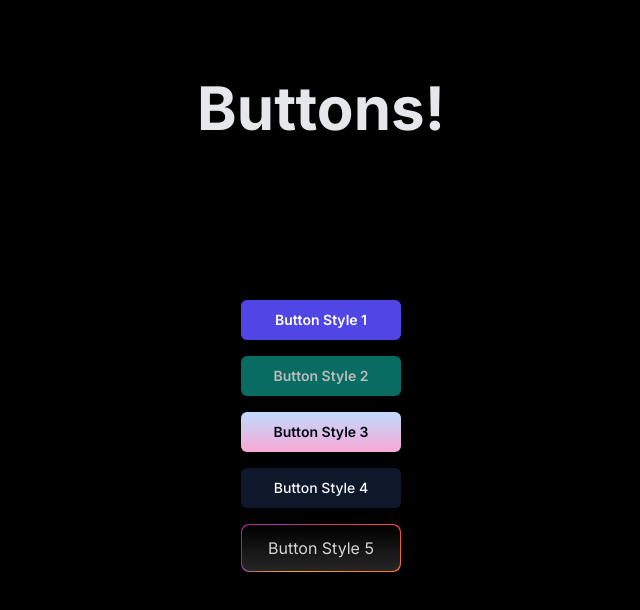
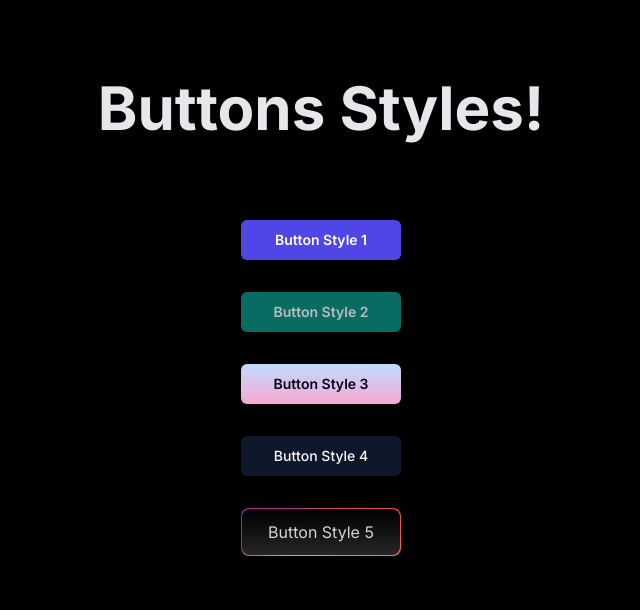
Before and after one commit to DrakeAlia/shimmer-button, a Next.js app: page / in a window 1280 px wide. Shown: the top 610 px of the page, without its empty margins (319-959 px from the left). Built offline with nearby package versions, Linux system fonts and the light colour scheme.

Commit message:
spaced out buttons

```diff
--- a/app/page.tsx
+++ b/app/page.tsx
@@ -4,13 +4,13 @@ import { buttonVariants } from "../components/ui/button";
 export default function Home() {
   return (
     // Background
-    <div className="bg-black flex flex-col text-center items-center min-h-screen mx-auto py-20 max-w-3x">
+    <div className="bg-black flex flex-col text-center items-center min-h-screen mx-auto py-20 max-w-3x ">
       <h1 className="animate-bounce text-4xl text-gray-200 font-bold sm:text-6xl">
-        Buttons!
+        Buttons Styles!
       </h1>
       {/* <div className="flex flex-col sm:flex-row gap-4 mt-10 bg-yellow-400"> */}
       {/* Button Body */}
-      <div className="flex flex-col gap-4 mt-40">
+      <div className="flex flex-col gap-8 mt-20">
         <Link
           href="#"
           className="rounded-md bg-indigo-600 px-3.5 py-2.5 text-sm font-semibold text-white shadow-sm hover:bg-indigo-500 focus-visible:outline focus-visible:outline-2 focus-visible:outline-offset-2 focus-visible:outline-indigo-600"
@@ -19,7 +19,7 @@ export default function Home() {
         </Link>
         <Link
           href="#"
-          className="rounded-md animate-pulse bg-teal-600 px-3.5 py-2.5 text-sm font-semibold text-white shadow-sm hover:bg-indigo-500 focus-visible:outline focus-visible:outline-2 focus-visible:outline-offset-2 focus-visible:outline-indigo-600"
+          className="rounded-md animate-pulse bg-teal-600 px-3.5 py-2.5 text-sm font-semibold text-white shadow-sm hover:bg-yellow-500 focus-visible:outline focus-visible:outline-2 focus-visible:outline-offset-2 focus-visible:outline-teal-600"
         >
           Button Style 2
         </Link>
--- a/package.json
+++ b/package.json
@@ -11,12 +11,10 @@
   "dependencies": {
     "@radix-ui/react-slot": "^1.0.2",
     "class-variance-authority": "^0.7.0",
-    "clsx": "^2.0.0",
     "lucide-react": "^0.295.0",
     "next": "14.0.4",
     "react": "^18",
     "react-dom": "^18",
-    "tailwind-merge": "^2.1.0",
     "tailwindcss-animate": "^1.0.7"
   },
   "devDependencies": {
@@ -24,10 +22,12 @@
     "@types/react": "^18",
     "@types/react-dom": "^18",
     "autoprefixer": "^10.0.1",
+    "clsx": "^2.0.0",
     "eslint": "^8",
     "eslint-config-next": "14.0.4",
     "postcss": "^8",
-    "tailwindcss": "^3.3.0",
+    "tailwind-merge": "^2.1.0",
+    "tailwindcss": "^3.3.6",
     "typescript": "^5"
   }
 }
```
Also changed, not shown: tailwind.config.ts (line endings or trailing spaces), 1 other file (tests, documents, lock files or other folders).
